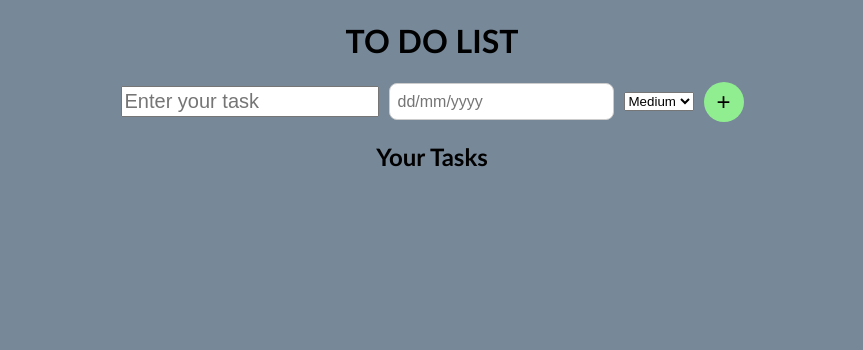
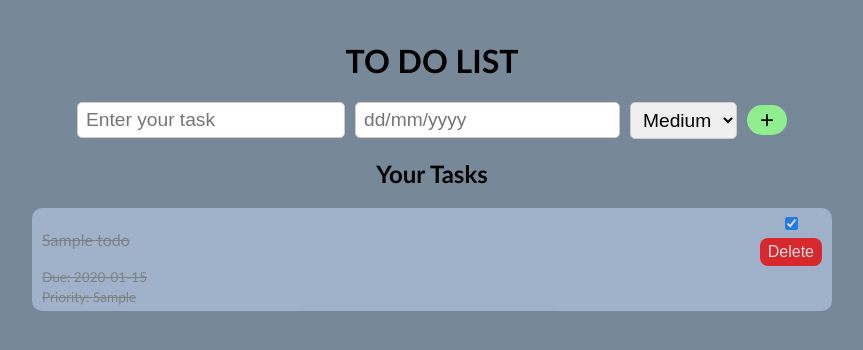
Before and after one commit to Divyaponnuru15/TO-DO-LIST, a Flask app: page / in a window 1280 px wide. Shown: the top 350 px of the page, without its empty margins (208-1071 px from the left). Run offline with Flask 3, Linux system fonts and the light colour scheme; tables that the repository leaves empty hold one stand-in row (values such as "Sample post").

Commit message:
Update todo app: adjust CSS spacing and HTML layout

```diff
--- a/app.py
+++ b/app.py
@@ -1,89 +1,206 @@
-from flask import Flask,render_template,url_for,request,redirect
-import random
+# from flask import Flask,render_template,url_for,request,redirect
+# import random
+# from datetime import datetime, date
+# import sqlite3
+
+# def init_db():
+#     conn = sqlite3.connect("todo.db")
+#     cursor = conn.cursor()
+
+#     cursor.execute("""
+#         CREATE TABLE IF NOT EXISTS todos (
+#             id INTEGER PRIMARY KEY AUTOINCREMENT,
+#             name TEXT NOT NULL,
+#             due_date DATE,
+#             priority TEXT,
+#             completed INTEGER DEFAULT 0
+#         )
+#     """)
+
+#     conn.commit()
+#     conn.close()
+
+
+# app = Flask(__name__)
+
+# PRIORITY_ORDER = {"High": 1, "Medium": 2, "Low": 3}
+
+# @app.route("/", methods=["GET", "POST"])
+# @app.route("/home", methods=["GET", "POST"])
+# def home():
+#     if request.method == "POST":
+#      name = request.form["todo_name"]
+#      due_date = request.form.get("due_date")
+#      priority = request.form.get("priority", "Medium")
+
+#      conn = get_db_connection()
+#      conn.execute(
+#         "INSERT INTO todos (name, due_date, priority) VALUES (?, ?, ?)",
+#         (name, due_date, priority)
+#     )
+#      conn.commit()
+#      conn.close()
+
+#      return redirect(url_for("home"))
+
+#     # if request.method == "POST":
+#     #     todo_name = request.form.get("todo_name", "").strip()
+#     #     due_date_str = request.form.get("due_date", "").strip()
+#     #     priority = request.form.get("priority", "Medium")
+
+#         # Convert string to date if provided
+#     due_date = None
+#     if due_date_str:
+#         try:
+#                 due_date = datetime.strptime(due_date_str, "%Y-%m-%d").date()
+#         except ValueError:
+#                 due_date = None
+
+#         cur_id = random.randint(1, 1000)
+#         todos.append({
+#             'id': cur_id,
+#             'name': todo_name,
+#             'checked': False,
+#             'due_date': due_date,
+#             'priority': priority
+#         })
+
+#         return redirect(url_for("home"))
+
+#     # Calculate overdue and sort by priority & due date
+#     today = date.today()
+#     for todo in todos:
+#         todo['is_overdue'] = (
+#             todo.get('due_date') is not None
+#             and todo['due_date'] < today
+#             and not todo.get('checked', False)
+#         )
+
+#     def sort_key(todo):
+#         p = PRIORITY_ORDER.get(todo.get('priority', 'Medium'), 3)
+#         d = todo.get('due_date') or date.max
+#         return (p, d)
+
+#     todos.sort(key=sort_key)
+#     return render_template("index.html", items=todos)
+
+# # })
+
+# # return render_template("index.html",items=todos)
+# @app.route("/checked/<int:todo_id>",methods=["POST"])
+# def checked_todo(todo_id):
+#     for todo in todos:
+#         if todo['id']==todo_id:
+#             todo['checked'] = not todo['checked']
+#             break
+#     return redirect(url_for("home"))
+
+# @app.route("/delete/<int:todo_id>",methods=["POST"])
+# def delete_todo(todo_id):
+#     global todos
+#     for todo in todos:
+#         if todo['id']==todo_id:
+#             todos.remove(todo)
+#             return redirect(url_for("home"))
+# if __name__ == "__main__":
+#     init_db()
+#     app.run(debug=True)
+
+# # if __name__=="__main__":
+# #     app.run(debug=True)
+
+
+from flask import Flask, render_template, request, redirect, url_for
+import sqlite3
 from datetime import datetime, date
 
 app = Flask(__name__)
 
-todos=[
+# ---------- DATABASE ----------
+def get_db_connection():
+    conn = sqlite3.connect("todo.db")
+    conn.row_factory = sqlite3.Row
+    return conn
 
-]
+def init_db():
+    conn = get_db_connection()
+    conn.execute("""
+        CREATE TABLE IF NOT EXISTS todos (
+            id INTEGER PRIMARY KEY AUTOINCREMENT,
+            name TEXT NOT NULL,
+            due_date TEXT,
+            priority TEXT,
+            completed INTEGER DEFAULT 0
+        )
+    """)
+    conn.commit()
+    conn.close()
 
-# @app.route("/",methods=["GET","POST"])
-# @app.route("/home",methods=["GET","POST"])
-# def home():
-#     if(request.method=="POST"):
-#         todo_name=(request.form["todo_name"])
-#         due_date = request.form.get("due_date")
-#         cur_id=random.randint(1,1000)
-#         todos.append({
-#             'id':cur_id,
-#             'name':todo_name,
-#             'checked':False,
-#             'due_date': due_date
-PRIORITY_ORDER = {"High": 1, "Medium": 2, "Low": 3}
-
+# ---------- ROUTES ----------
 @app.route("/", methods=["GET", "POST"])
-@app.route("/home", methods=["GET", "POST"])
 def home():
     if request.method == "POST":
-        todo_name = request.form.get("todo_name", "").strip()
-        due_date_str = request.form.get("due_date", "").strip()
+        name = request.form.get("todo_name")
+        due_date = request.form.get("due_date")  # can be empty
         priority = request.form.get("priority", "Medium")
 
-        # Convert string to date if provided
-        due_date = None
-        if due_date_str:
+        conn = get_db_connection()
+        conn.execute(
+            "INSERT INTO todos (name, due_date, priority) VALUES (?, ?, ?)",
+            (name, due_date, priority)
+        )
+        conn.commit()
+        conn.close()
+        return redirect(url_for("home"))
+
+    # Fetch todos from database
+    conn = get_db_connection()
+    todos = conn.execute("SELECT * FROM todos ORDER BY id DESC").fetchall()
+    conn.close()
+
+    today = date.today()
+    todo_list = []
+    for t in todos:
+        due = None
+        if t["due_date"] and t["due_date"].strip() != "":
             try:
-                due_date = datetime.strptime(due_date_str, "%Y-%m-%d").date()
+                due = datetime.strptime(t["due_date"], "%Y-%m-%d").date()
             except ValueError:
-                due_date = None
+                due = None
 
-        cur_id = random.randint(1, 1000)
-        todos.append({
-            'id': cur_id,
-            'name': todo_name,
-            'checked': False,
-            'due_date': due_date,
-            'priority': priority
+        todo_list.append({
+            "id": t["id"],
+            "name": t["name"],
+            "due_date": t["due_date"],
+            "priority": t["priority"],
+            "checked": bool(t["completed"]),
+            "is_overdue": due is not None and due < today and not t["completed"]
         })
 
-        return redirect(url_for("home"))
+    return render_template("index.html", items=todo_list)
 
-    # Calculate overdue and sort by priority & due date
-    today = date.today()
-    for todo in todos:
-        todo['is_overdue'] = (
-            todo.get('due_date') is not None
-            and todo['due_date'] < today
-            and not todo.get('checked', False)
-        )
-
-    def sort_key(todo):
-        p = PRIORITY_ORDER.get(todo.get('priority', 'Medium'), 3)
-        d = todo.get('due_date') or date.max
-        return (p, d)
-
-    todos.sort(key=sort_key)
-    return render_template("index.html", items=todos)
-
-# })
-
-# return render_template("index.html",items=todos)
-@app.route("/checked/<int:todo_id>",methods=["POST"])
+# ---------- TOGGLE COMPLETION ----------
+@app.route("/checked/<int:todo_id>", methods=["POST"])
 def checked_todo(todo_id):
-    for todo in todos:
-        if todo['id']==todo_id:
-            todo['checked'] = not todo['checked']
-            break
+    conn = get_db_connection()
+    todo = conn.execute("SELECT completed FROM todos WHERE id = ?", (todo_id,)).fetchone()
+    if todo:
+        new_status = 0 if todo["completed"] == 1 else 1
+        conn.execute("UPDATE todos SET completed = ? WHERE id = ?", (new_status, todo_id))
+        conn.commit()
+    conn.close()
     return redirect(url_for("home"))
 
-@app.route("/delete/<int:todo_id>",methods=["POST"])
+# ---------- DELETE TODO ----------
+@app.route("/delete/<int:todo_id>", methods=["POST"])
 def delete_todo(todo_id):
-    global todos
-    for todo in todos:
-        if todo['id']==todo_id:
-            todos.remove(todo)
-            return redirect(url_for("home"))
+    conn = get_db_connection()
+    conn.execute("DELETE FROM todos WHERE id = ?", (todo_id,))
+    conn.commit()
+    conn.close()
+    return redirect(url_for("home"))
 
-if __name__=="__main__":
+# ---------- MAIN ----------
+if __name__ == "__main__":
+    init_db()
     app.run(debug=True)
--- a/static/style.css
+++ b/static/style.css
@@ -1,27 +1,38 @@
-
-        body{
-            font-family: 'Trebuchet MS', 'Lucida Sans Unicode', 'Lucida Grande', 'Lucida Sans', Arial, sans-serif;
-            background-color:lightslategray;
-        }
-       h1,
-       h2{
-        text-align: center;
+/* --- General --- */
+body {
+    font-family: 'Trebuchet MS', sans-serif;
+    background-color: lightslategray;
+    margin: 0;
+    padding: 20px;
 }
 
-       .input-container{
+h1, h2 {
+    text-align: center;
+    color: black;
+}
+
+/* --- Input Form --- */
+.input-container {
     display: flex;
     justify-content: center;
     align-items: center;
     gap: 10px;
-       }
-       #input-todo{
-        width: 250px;
-        height: 25px;
-        font-size: 1.25rem;
+    margin-bottom: 20px;
 }
 
-       #add-todo{
-        height: 40px;
+#input-todo, #due-date, #priority {
+    padding: 6px 8px;
+    font-size: 1.2rem;
+    border-radius: 5px;
+    border: 1px solid #ccc;
+}
+
+#input-todo {
+    width: 250px;
+}
+
+#add-todo {
+    height: 30px;
     width: 40px;
     border-radius: 20px;
     border: none;
@@ -30,143 +41,122 @@
     cursor: pointer;
 }
 
-       .todo-container{
+/* --- Todo Container --- */
+.todo-container {
     width: 80vw;
+    max-width: 800px;
     margin: auto;
     display: flex;
     flex-direction: column;
-        gap: 18px;
-
+    gap: 12px;
 }
 
+/* --- Each Todo Item --- */
+/* --- Todo Item Layout --- */
 .todo {
     background-color: lightsteelblue;
     display: flex;
-        justify-content: space-between;
-        align-items: center;
+    justify-content: space-between; /* task info left, actions right */
+    align-items: flex-start;        /* align text at top */
     border-radius: 10px;
-        padding: 0px 10px;
-        font-size: 1.1rem;
+    padding: 6px 10px;             /* reduced padding */
+    gap: 3px;                       /* smaller gap */
+    flex-wrap: wrap;                /* allow text to wrap if needed */
 }
 
-       .actions>form{
-        display: inline;
-       }
-       .actions > form > button{
-        font-family: 'Trebuchet MS', 'Lucida Sans Unicode', 'Lucida Grande', 'Lucida Sans', Arial, sans-serif;
-        background-color: red;
-        color: white;
-        border: none;
-        padding: 5px;
-        font-size: 1.1rem;
-        cursor: pointer;
-        border-radius: 10px;
-
+/* Container for task info */
+.todo-info {
+    display: flex;
+    flex-direction: column;  /* stack name, due date, priority vertically */
+    gap: 4px;                /* reduced gap */
 }
 
-       /* --- Due Date Input Field --- */
-#due-date {
-  height: 25px;
-  font-size: 1rem;
-  border-radius: 8px;
-  border: 1px solid #ccc;
-  padding: 5px 8px;
-  background-color: #fff;
+/* Actions container */
+.actions {
+    display: flex;
+    flex-direction: column;
+    gap: 5px;                 /* smaller gap */
+    align-items: flex-end;    /* keep delete button and checkbox aligned right */
 }
 
-/* --- Due Date Text --- */
-.due-date {
-  font-size: 0.9rem;
-  color: #333;
-  margin-left: 15px;
-}
-
-
-.todo.overdue {
-  border-left: 10px solid red;
-  background-color: #ffe6e6;
-}
-
-
+/* Completed task */
 .checked-task {
     text-decoration: line-through;
     color: gray;
     opacity: 0.7;
 }
 
-/* --- Due Date Text --- */
-.due-date {
-  font-size: 0.9rem;
-  color: #333;
-  margin-left: 15px;
+/* Overdue task */
+.todo.overdue {
+    border-left: 6px solid red;   /* slightly thinner border */
+    background-color: #ffe6e6;
 }
 
-/* --- Priority Styles --- */
-.priority-text {
-  font-size: 0.9rem;
-  margin-left: 20px;
-}
-
-.priority-high {
-  color: red;
-  font-weight: bold;
-}
-
-.priority-medium {
-  color: darkviolet;
-}
-
-.priority-low {
-  color: green;
+/* Due date and priority text */
+.due-date, .priority-text {
+    font-size: 0.85rem;   /* slightly smaller font */
+    margin: 0;            /* remove extra margin */
 }
 
 
+.priority-high { color: red; font-weight: bold; }
+.priority-medium { color: darkviolet; }
+.priority-low { color: green; }
+
+/* Actions */
+.actions {
+    display: flex;
+    flex-direction: column;
+    gap: 5px;
+    align-items: center;
+}
+
+.actions > form > button {
+    background-color: red;
+    color: white;
+    border: none;
+    padding: 5px 8px;
+    font-size: 1rem;
+    cursor: pointer;
+    border-radius: 8px;
+}
+
+/* Completed & Overdue */
+.checked-task {
+    text-decoration: line-through;
+    color: gray;
+    opacity: 0.7;
+}
+
+.todo.overdue {
+    border-left: 8px solid red;
+    background-color: #ffe6e6;
+}
+
 /* --- Mobile Responsive --- */
 @media (max-width: 600px) {
-    body {
-        padding: 10px;
-    }
-
     .input-container {
-        flex-direction: column;   /* stack inputs vertically */
-        gap: 8px;
+        flex-direction: column;
         align-items: stretch;
     }
 
     #input-todo, #due-date, #priority, #add-todo {
-        width: 100%;             /* full width */
+        width: 100%;
         font-size: 1rem;
     }
 
-    #add-todo {
-        font-size: 1.2rem;
-        height: 40px;
+    .todo {
+        flex-direction: column;
+        align-items: flex-start;
+    }
+
+    .actions {
+        flex-direction: row;
+        margin-top: 10px;
     }
 
     .todo-container {
         width: 100%;
         gap: 12px;
     }
-
-    .todo {
-        flex-direction: column;  /* stack name, due date, priority vertically */
-        align-items: flex-start;
-        padding: 10px;
-        font-size: 1rem;
 }
-
-    .actions {
-        display: flex;
-        gap: 10px;
-        margin-top: 5px;
-    }
-
-    .due-date, .priority-text {
-        margin-left: 0;
-        font-size: 0.85rem;
-    }
-
-    h1, h2 {
-        font-size: 1.5rem;
-    }
-}
--- a/templates/index.html
+++ b/templates/index.html
@@ -9,6 +9,7 @@
 <body>
     <h1>TO DO LIST</h1>
 
+    <!-- Input Form -->
     <form action="{{ url_for('home') }}" class="input-container" method="POST">
         <input type="text" placeholder="Enter your task" id="input-todo" name="todo_name" required>
 
@@ -31,26 +32,24 @@
     </form>
 
     <h2>Your Tasks</h2>
+
     <div class="todo-container">
         {% for item in items %}
         <div class="todo {% if item.is_overdue %}overdue{% endif %} {% if item.checked %}checked-task{% endif %}">
 
-            <p>{{ item.name }}</p>
+            <!-- Task Info -->
+            <div class="todo-info">
+                <p class="task-name">{{ item.name }}</p>
+                <p class="due-date">
+                    Due: {{ item.due_date if item.due_date else 'No due date' }}
+                    {% if item.is_overdue %}<span class="overdue-text">(Overdue)</span>{% endif %}
+                </p>
+                <p class="priority-text">
+                    Priority: <span class="priority-{{ item.priority|lower }}">{{ item.priority }}</span>
+                </p>
+            </div>
 
-            <p class="due-date">
-                Due: {{ item.due_date if item.due_date else 'No due date' }}
-                {% if item.is_overdue %}
-                    <span style="color: red;">(Overdue)</span>
-                {% endif %}
-            </p>
-
-            <p class="priority-text">
-                Priority:
-                <span class="priority-{{ item.priority|lower }}">
-                    {{ item.priority }}
-                </span>
-            </p>
-
+            <!-- Actions -->
             <div class="actions">
                 <form action="{{ url_for('checked_todo', todo_id=item.id) }}" method="POST">
                     <input type="checkbox" {% if item.checked %}checked{% endif %} onchange="this.form.submit()">
```
Lines whose indentation alone changed are shown as unchanged.
